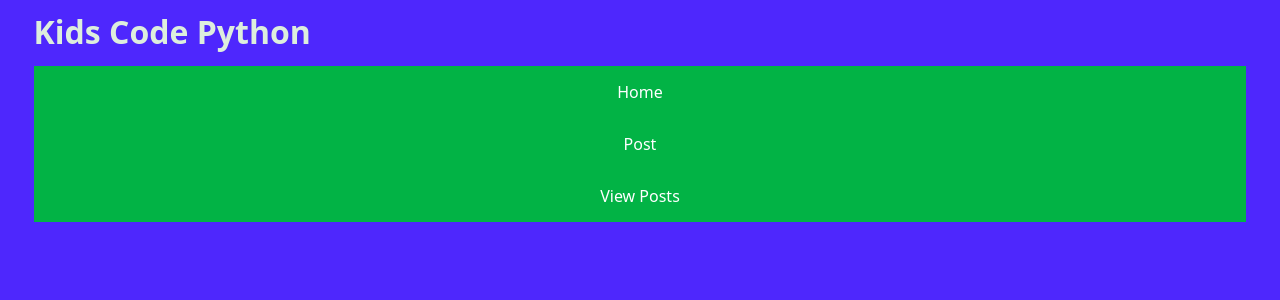
After one commit to Kids-Code-Python/Kids-Code-Python, a Flask app: template templates/jinja2_templates/base.html in a window 1280 px wide. The commit adds this page. Shown: the top 300 px of the page. Run offline with Flask 2, Linux system fonts and the light colour scheme; the template is opened without the code that fills it, so the values that code supplies are empty.

Commit message:
Front end dev.

```diff
--- a/app.py
+++ b/app.py
@@ -1,12 +1,29 @@
 print('app.py: Importing packages...')
 import os
 from flask import *
-import tests
+import templates.user_commands
 os.system('clear')
+app = Flask(__name__)
+app.config['SECRET_KEY'] = 'fjFsdfja2$ffa'
+db = app.config
+db['isaiah08', 'user'] = {
+	'ocupation': ['teacher', 'coder'],
+	'classes': ['How to take over the world with python', 'Creating a blog with Flask']}
 
-app = Flask(__name__)
-app.config['isaiah08', 'user'] = {
-	'ocupation': ['teacher', 'coder'],
-	'classes': ['How to take over the world with python', 'Creating a blog with Flask'],
-	'password': os.getenv('user_isaiah08' )}
-db = app.config
+# Runs BEFORE any request is completed
+@app.before_request
+def before_request():
+	session['login'] = ['isaiah08', True]
+
+	# If the user is not logged in and he's not going to the login page, redirect him to the login page.
+	if session.get('login')[1] != True and request.path != '/login' or '/login?redirect=/' in request.path:
+		return redirect('/login?redirect=' + str(request.path))
+
+@app.route('/')
+def index():
+	return render_template('index.html')
+
+@app.route("/favicon.ico")
+def favicon():
+	return redirect('http://suanlab.com/assets/images/lecture/python.jpg')
+app.run(host='0.0.0.0', port='8080')
--- /dev/null
+++ b/static/style.css
@@ -0,0 +1,491 @@
+.container {
+  width: 100%;
+  padding-top: 50%; /* 1:1 Aspect Ratio */
+  position: relative; /* If you want text inside of it */
+}
+
+.text {
+  position: absolute;
+  top: 0;
+  left: 0;
+  bottom: 0;
+  right: 0;
+}
+
+.navbar {
+  background-color: rgb(2, 179, 69);
+  position: sticky;
+  position: -webkit-sticky;
+  top: 0;
+  float: none
+}
+
+/* Style the navigation bar links */
+.navbar a {
+  float: none;
+  display: block;
+  color: white;
+  text-align: center;
+  padding: 14px 20px;
+  text-decoration: none;
+
+}
+
+
+/* Right-aligned link */
+.navbar a.right {
+  float: right;
+}
+
+/* Change color on hover */
+.navbar a:hover {
+  background-color: rgb(214, 253, 39);
+  color: black;
+}
+
+/* Active/current link */
+.navbar a.active {
+  background-color: #666;
+  color: white;
+}
+
+/* Their stuff: */
+:root {
+	--background: #4e27fd;
+	--background-form: #235023;
+	--background-button: #262;
+	--background-alt: #457245;
+	--background-alt-alt: #346534;
+	--text: #bcb;
+	--text-bright: #ded;
+	--tetxt-form: #ccc;
+	--border: #040;
+	--button-hover: #276027;
+	--link: #FD276B;
+	--list: #090;
+	--highlight: #FD276B;
+	--focus: #373;
+	--arrow: #172;
+	--checked: #020;
+	--code: #a7a7a7;
+	--variable: #070;
+	--hr: #020;
+	--border-table: #120;
+	--scrollbar-thumb: #374;
+	--scrollbar-thumb-hover: #597;
+	--selection: #274;
+	--text-muted: #666;
+	--quote: #575;
+}
+
+body {
+	font-family: system-ui, -apple-system, BlinkMacSystemFont, 'Segoe UI', 'Roboto', 'Oxygen', 'Ubuntu', 'Cantarell', 'Fira Sans', 'Droid Sans', 'Helvetica Neue', sans-serif;
+  background-color: var(--background);
+	padding: 0 2vw;
+	color: var(--text);
+	line-height: 1.5;
+	text-rendering: optimizeLegibility;
+}
+
+h1, h2, h3, h5, h6 {
+	margin: 0;
+	margin-bottom: 10px;
+	color: var(--text-bright)
+}
+
+h1 { font-size: 2em; }
+
+a {
+	color: var(--link);
+	text-decoration: none;
+}
+a:hover { text-decoration: underline; }
+
+ul { list-style: none; }
+ul li::before {
+	content: "•";
+	font-size: 20px;
+	color: var(--list);
+  display: inline-block;
+	width: 1em;
+  margin-left: -1em;
+}
+
+ol {
+	list-style: none;
+	counter-reset: li;
+}
+ol li { counter-increment: li; }
+ol li::before {
+	content: "."counter(li);
+	color: var(--list);
+  display: inline-block;
+	width: 1em;
+	margin-left: -1.5em;
+  margin-right: 0.5em;
+	text-align: right;
+	direction: rtl;
+}
+
+fieldset {
+  border: 1px var(--focus) solid;
+  border-radius: 10px;
+  margin-bottom: 6px;
+  margin: 0;
+  padding: 15px;
+}
+
+legend {
+  font-weight: 500;
+  font-size: 0.9em;
+}
+
+button, select, input[type='submit'], input[type='button'], input[type='checkbox'], input[type='range'], input[type='radio'] {
+  cursor: pointer;
+}
+
+input:not([type='checkbox']):not([type='radio']),
+select {
+  display: block;
+}
+
+input, button, textarea, select {
+  margin-right: 5px;
+  margin-bottom: 5px;
+  padding: 5px;
+  font-family: inherit;
+  font-size: inherit;
+  border: none;
+  border-radius: 10px;
+  outline: none;
+  color: var(--text-form);
+  background-color: var(--background-button);
+}
+
+input:focus, select:focus, button:focus, textarea:focus {
+  box-shadow: 0 0 0 2px var(--focus);
+}
+
+
+button, input[type='submit'], input[type='button'] {
+  padding: 5px 15px;
+}
+
+button:hover, input[type='submit']:hover, input[type='button']:hover {
+  background: var(--button-hover);
+}
+
+textarea {
+  margin-right: 0;
+  width: 100%;
+  box-sizing: border-box;
+  resize: vertical;
+}
+
+input, select, button, textarea {
+  -webkit-appearance: none;
+}
+
+input[type='checkbox'], input[type='radio'] {
+  display: inline-block;
+  position: relative;
+  width: 15px;
+  height: 15px;
+  margin: 0;
+  margin-right: 3px;
+  vertical-align: middle;
+}
+
+input[type='checkbox']:checked, input[type='radio']:checked {
+  background: var(--checked);
+}
+
+input[type='checkbox']:checked::before, input[type='radio']:checked::before {
+  position: absolute;
+  display: block;
+  content: '✔';
+  top: 50%;
+  left: 50%;
+  transform: translateX(-50%) translateY(-50%);
+}
+
+input[type='radio']:checked::before {
+  content: '•';
+	transform: translateY(-50%) translateX(-50%);
+}
+
+input[type='radio'] {
+  border-radius: 35%;
+}
+
+
+select::-ms-expand {
+  display: none;
+}
+
+select {
+  background: var(--form-background) var(--arrow) calc(100% - 12px) 50% / 12px no-repeat;
+  padding-right: 35px;
+}
+
+select[multiple] {
+  overflow-y: auto;
+  padding-right: 15px;
+  background-image: none;
+}
+
+input[type='checkbox']:active, input[type='radio']:active, input[type='submit']:active, input[type='button']:active, input[type='range']:active, button:active {
+  transform: translateY(2px);
+}
+
+input:disabled, select:disabled, button:disabled, textarea:disabled {
+  cursor: not-allowed;
+  opacity: 0.4;
+}
+
+legend {
+  font-size: 0.8em;
+  font-weight: 500;
+}
+
+input[type='range'] {
+  margin: 15px 0;
+  padding: 5px 0;
+  background: transparent;
+}
+
+input[type='range']:focus {
+  outline: none;
+}
+
+input[type='range']::-webkit-slider-runnable-track {
+  width: 100%;
+  height: 9px;
+  transition: 0.32s;
+  background: var(--background-form);
+  border-radius: 5px;
+}
+
+input[type='range']::-webkit-slider-thumb {
+  box-shadow: 0px 1px 1px #000000, 0px 0px 2px #0d0d0d;
+  height: 20px;
+  width: 20px;
+  border-radius: 50%;
+  background: var(--border);
+  -webkit-appearance: none;
+  margin-top: -7px;
+}
+
+input[type='range']:focus::-webkit-slider-runnable-track {
+  background: var(--background-form);
+}
+
+input[type='range']::-moz-range-track {
+  width: 100%;
+  height: 9.5px;
+  transition: 0.2s;
+  background: var(--background-form);
+  border-radius: 5px;
+}
+
+input[type='range']::-moz-range-thumb {
+  box-shadow: 1px 1px 1px #000000, 0px 0px 1px #0d0d0d;
+  height: 20px;
+  width: 20px;
+  border-radius: 50%;
+  background: var(--border);
+}
+
+input[type='range']::-ms-track {
+  width: 100%;
+  height: 9.5px;
+  background: transparent;
+  border-color: transparent;
+  border-width: 16px 0;
+  color: transparent;
+}
+
+input[type='range']::-ms-fill-lower {
+  background: var(--background);
+  border: 0.2px solid #010101;
+  border-radius: 5px;
+  box-shadow: 1px 1px 1px #000000, 0px 0px 2px #0d0d0d;
+}
+
+input[type='range']::-ms-fill-upper {
+  background: var(--background);
+  border: 0.2px solid #010101;
+  border-radius: 5px;
+  box-shadow: 1px 1px 1px #000000, 0px 0px 2px #0d0d0d;
+}
+
+input[type='range']::-ms-thumb {
+  box-shadow: 1px 1px 1px #000000, 0px 0px 1px #0d0d0d;
+  border: 1px solid #000000;
+  height: 20px;
+  width: 20px;
+  border-radius: 50%;
+  background: var(--border);
+}
+
+input[type='range']:focus::-ms-fill-lower {
+  background: var(--background-form);
+}
+
+input[type='range']:focus::-ms-fill-upper {
+  background: var(--background-form);
+}
+
+code, samp, time {
+  background:  var(--background-form);
+  color: var(--code);
+  padding: 2px 4px;
+  border-radius: 3px;
+  font-size: 1em;
+}
+
+var {
+  color: var(--variable);
+  font-style: normal;
+  font-family: monospace;
+}
+
+pre > code {
+  padding: 5px;
+  display: block;
+  overflow-x: auto;
+}
+
+kbd {
+  background: var(--background-form);
+  border: 1px solid var(--border);
+  border-radius: 5px;
+  color: var(--text);
+  padding: 3px 5px;
+}
+
+img {
+  max-width: 100%;
+  height: auto;
+}
+
+hr {
+  border: none;
+  border-top: 1px solid var(--hr);
+}
+
+table {
+	background-color: var(--background-form);
+  margin-bottom: 0;
+  width: 100%;
+	border-radius: 25px;
+	padding: 10px;
+}
+
+td, th {
+  padding: 5px;
+  text-align: left;
+}
+
+
+tbody tr:nth-child(even) {
+  background-color: var(--background-alt);
+}
+
+tbody tr:nth-child(odd) {
+  background-color: var(--background-alt-alt);
+}
+
+
+::-webkit-scrollbar {
+  height: 10px;
+  width: 10px;
+}
+
+::-webkit-scrollbar-track {
+  background: var(--background-form);
+  border-radius: 6px;
+}
+
+::-webkit-scrollbar-thumb {
+  background: var(--scrollbar-thumb);
+  border-radius: 6px;
+}
+
+::-webkit-scrollbar-thumb:hover {
+  background: var(--scrollbar-thumb-hover);
+}
+
+::-moz-selection {
+  background-color: var(--selection);
+}
+
+::selection {
+  background-color: var(--selection);
+}
+
+details {
+  display: flex;
+  flex-direction: column;
+  align-items: flex-start;
+  background-color: var(--background-alt);
+  padding: 10px 10px 0;
+  margin: 1em 0;
+  border-radius: 10px;
+  overflow: hidden;
+	outline: none;
+}
+
+summary:hover {
+	cursor: pointer;
+}
+
+summary:focus{
+	outline: none;
+}
+
+details[open] {
+  padding: 10px;
+}
+
+details > :last-child {
+  margin-bottom: 0;
+}
+
+details[open] summary {
+  margin-bottom: 10px;
+}
+
+summary {
+  display: list-item;
+  background-color: var(--background-form);
+  padding: 12.5px;
+  margin: -10px -10px 0;
+}
+
+details > :not(summary) {
+  margin-top: 0;
+}
+
+summary::-webkit-details-marker {
+  color: var(--text);
+}
+
+footer {
+  border-top: 1px solid var(--background-form);
+  padding-top: 10px;
+  font-size: 0.8em;
+  color: var(--text-muted);
+}
+
+blockquote{
+	border-left: 5px solid  var(--quote);
+	padding: 20px;
+	border-radius: 10px;
+	margin: 0;
+	font-style: italic;
+}
+
+mark {
+	background-color: var(--highlight);
+}
--- a/templates/index.html
+++ b/templates/index.html
@@ -0,0 +1 @@
+{% extends 'jinja2_templates/base.html' %}
--- /dev/null
+++ b/templates/jinja2_templates/base.html
@@ -0,0 +1,24 @@
+<!DOCTYPE html>
+<html>
+
+<head>
+	<link rel="stylesheet" href="/static/style.css">
+</head>
+
+
+<body>
+
+
+<div class="header">
+	<h1>Kids Code Python</h1>
+	<div class="navbar">
+		<a href="/" class="{% block active_home %}{% endblock %}">Home</a>
+
+		<a href="/post" class="{% block active_post %}}{% endblock %}">Post</a>
+
+		<a href="/view-posts" class="{% block active_viewposts %}}{% endblock %}">View Posts</a>
+	</div>
+</div>
+
+</body>
+</html>
--- a/templates/jinja2_templates/user.html
+++ b/templates/jinja2_templates/user.html
@@ -1 +1,3 @@
-{% extends 'base
+<h1>{% block name %}{% endblock %}</h1>
+<p>{% block description %}{% endblock %}</p>
+<hr>
```
Also changed, not shown: templates/user_commands.py (+12 -1 lines), static/favicon.ico (added), templates/user.py (line endings or trailing spaces), templates/users/i.json (deleted), templates/users/isaiah08.json (deleted).
